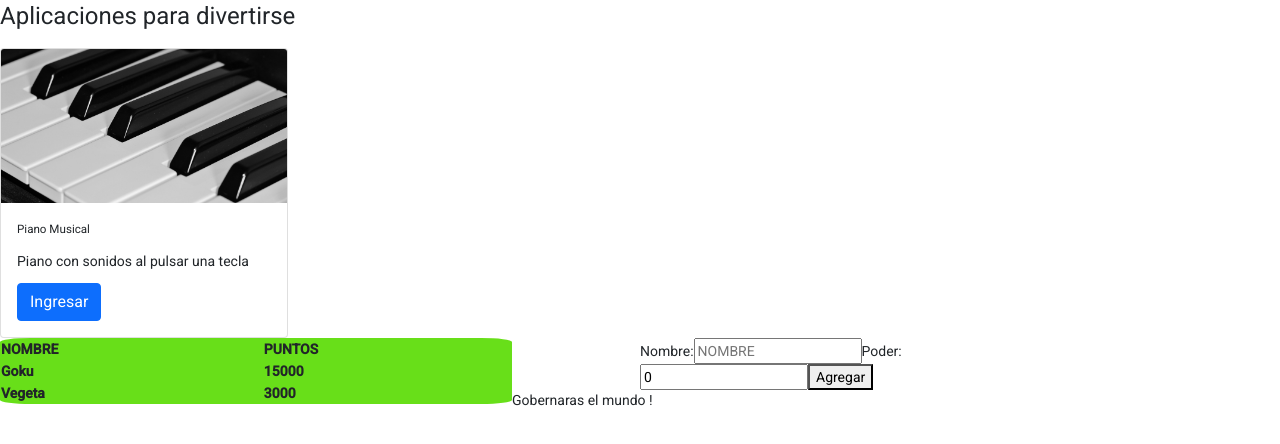
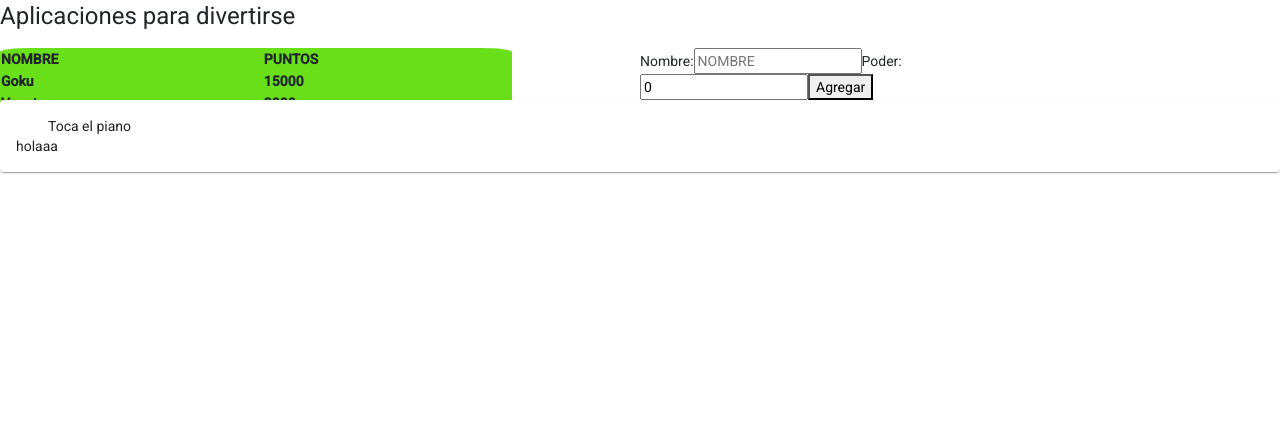
Before and after one commit to ValleGalan/MiniProyectosAngular, an Angular app: page / in a window 1280 px wide. Shown: the top 444 px of the page. Built offline with nearby package versions, Linux system fonts and the light colour scheme.

Commit message:
card de material a piano

```diff
--- a/src/app/app.component.html
+++ b/src/app/app.component.html
@@ -1,2 +1,9 @@
 <app-inicio></app-inicio>
 <app-main-page></app-main-page>
+
+<mat-card>
+    <mat-card-header> Toca el piano </mat-card-header>
+    <mat-card-content>
+        holaaa
+    </mat-card-content>
+</mat-card>
--- a/src/app/app.module.ts
+++ b/src/app/app.module.ts
@@ -9,6 +9,7 @@ import { InicioComponent } from './componentes/inicio/inicio.component';
 import { DragonbzModule } from './dragonBz/dragonbz.module';
 import { BrowserAnimationsModule } from '@angular/platform-browser/animations';
 //import { MainPageComponent } from './dragonBz/main-page/main-page.component';
+import { MaterialModule } from './material/material.module';
 
 
 
@@ -23,6 +24,8 @@ import { BrowserAnimationsModule } from '@angular/platform-browser/animations';
     BrowserModule,
     DragonbzModule,
     AppRoutingModule,
+
+    MaterialModule,
     BrowserAnimationsModule
   ],
   providers: [],
--- a/src/app/componentes/inicio/inicio.component.html
+++ b/src/app/componentes/inicio/inicio.component.html
@@ -1,12 +1,3 @@
 <!--   <router-outlet></router-outlet>   -->
 
  <h1 >Aplicaciones para divertirse </h1>
- <div class="card" style="width: 18rem;">
-  <img src="../assets/img/ImgEstilo/piano.jpg" class="card-img-top" alt="...">
-  <div class="card-body">
-    <h5 class="card-title">Piano Musical</h5>
-    <p class="card-text">Piano con sonidos al pulsar una tecla</p>
-    <a  class="btn btn-primary">Ingresar</a> <!--  [routerLink]="'piano'"  -->
-  </div>
-
-</div>
--- a/src/app/material/material.module.ts
+++ b/src/app/material/material.module.ts
@@ -1,12 +1,16 @@
 import { NgModule } from '@angular/core';
 import { CommonModule } from '@angular/common';
 
+import {MatCardModule} from '@angular/material/card';
 
 
 @NgModule({
   declarations: [],
   imports: [
     CommonModule
+  ],
+  exports: [
+    MatCardModule
   ]
 })
 export class MaterialModule { }
--- a/src/index.html
+++ b/src/index.html
@@ -14,7 +14,7 @@
 </head>
 <body class="mat-typography">
   <app-root></app-root> <!--Este llama al html del app -->
-  <p>Gobernaras el mundo !</p>
+
 
 </body>
 </html>
```
